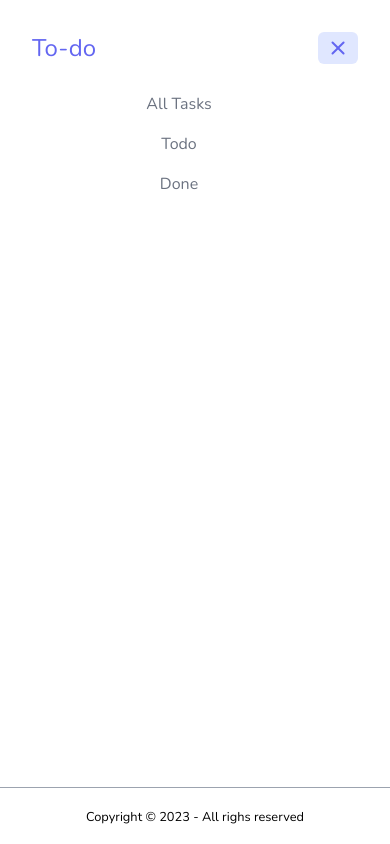
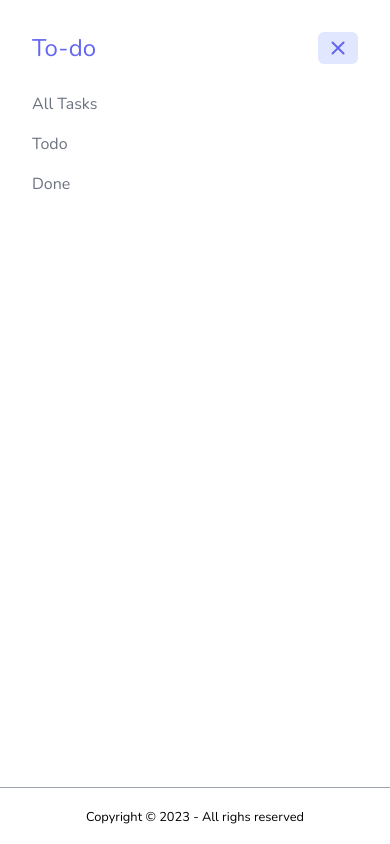
Before and after one commit to artwaha/to-do, a React (Create React App) app: page / in a window 390 px wide. Both pictures are taken after a click on the button "Toggle Menu". Built offline with nearby package versions, Linux system fonts and the light colour scheme.

Commit message:
Navbar Modifications

```diff
--- a/src/containers/Navbar.jsx
+++ b/src/containers/Navbar.jsx
@@ -46,7 +46,7 @@ export default function Navbar() {
                                 <Disclosure.Panel className="flex flex-wrap w-full my-5 lg:hidden">
                                     <>
                                         {navigation.map((item, index) => (
-                                            <Link key={index} to="#" className="w-full text-center px-4 py-2 -ml-4 text-gray-500 rounded-md dark:text-gray-300 hover:text-indigo-500 focus:text-indigo-500 focus:bg-indigo-100 focus:outline-none dark:focus:bg-gray-700">
+                                            <Link key={index} to="#" className="w-full px-4 py-2 -ml-4 text-gray-500 rounded-md dark:text-gray-300 hover:text-indigo-500 focus:text-indigo-500 focus:bg-indigo-100 focus:outline-none dark:focus:bg-gray-700">
                                                 {item}
                                             </Link>
                                         ))}
```
